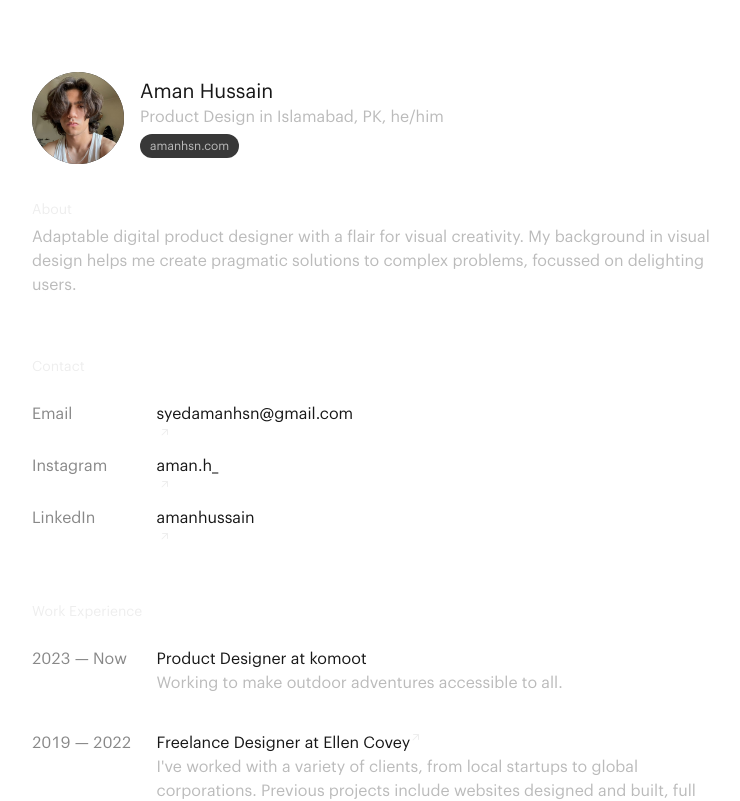
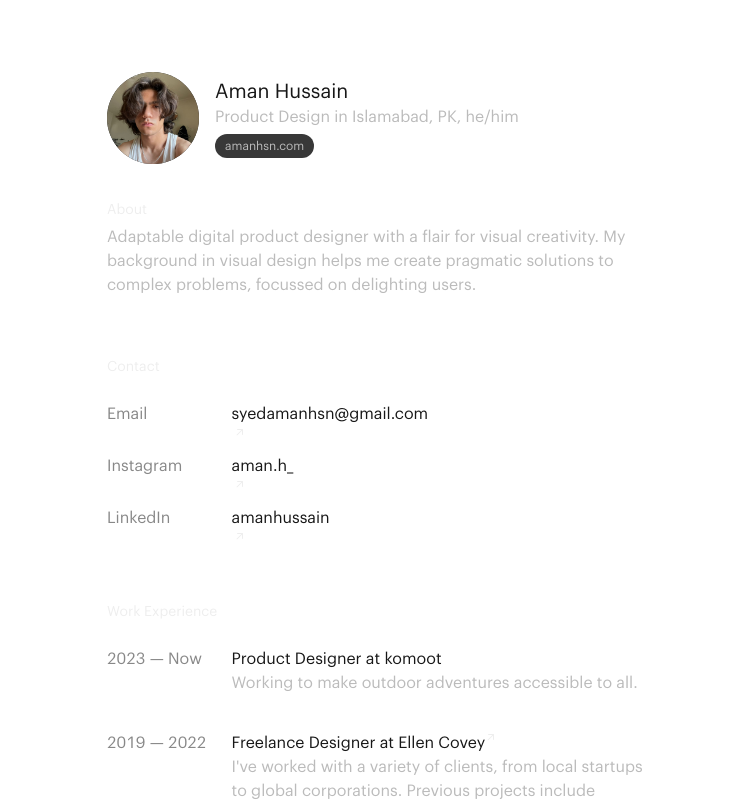
Before and after one commit to amanhsn/resume, a Next.js app: page / in a window 1280 px wide. Shown: the top 801 px of the page, without its empty margins (263-1003 px from the left). Built offline with nearby package versions, Linux system fonts and the light colour scheme.

Commit message:
Layout Sizing

```diff
--- a/app/globals.css
+++ b/app/globals.css
@@ -90,7 +90,7 @@ body {
 }
 
 .inWrapper {
-  max-width: 690px;
+  max-width: 540px;
   margin: 0 auto;
   padding: var(--content-padding) 0;
 }
```
